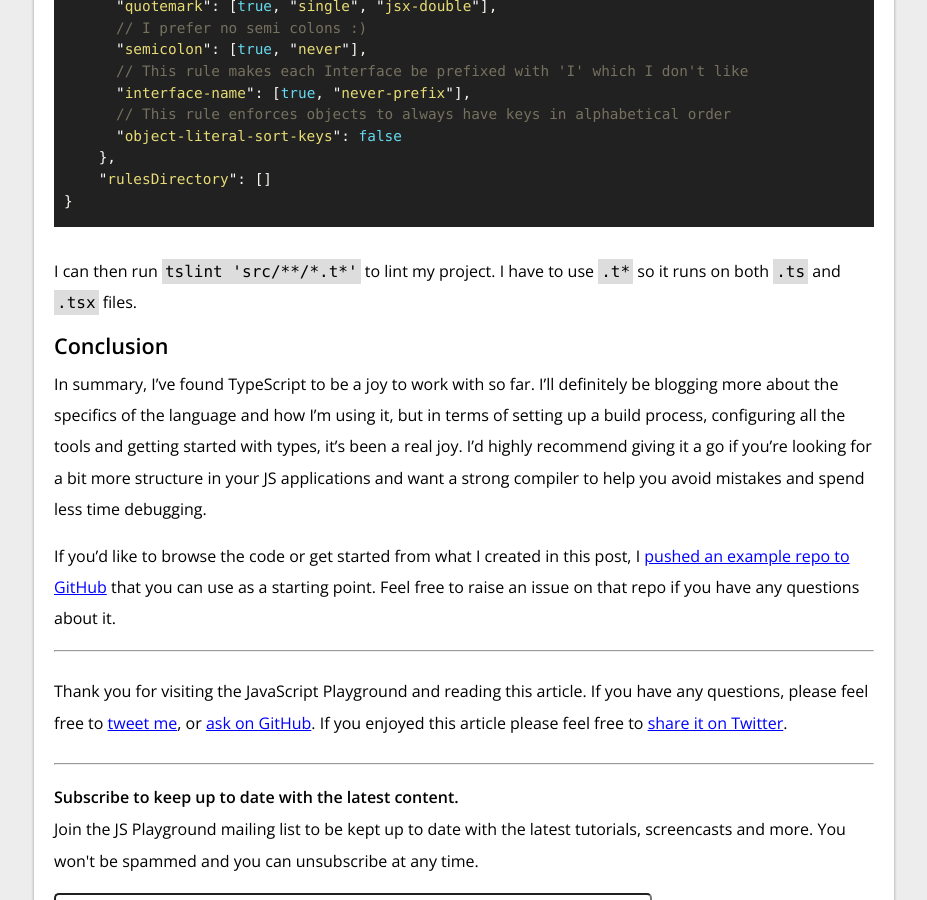
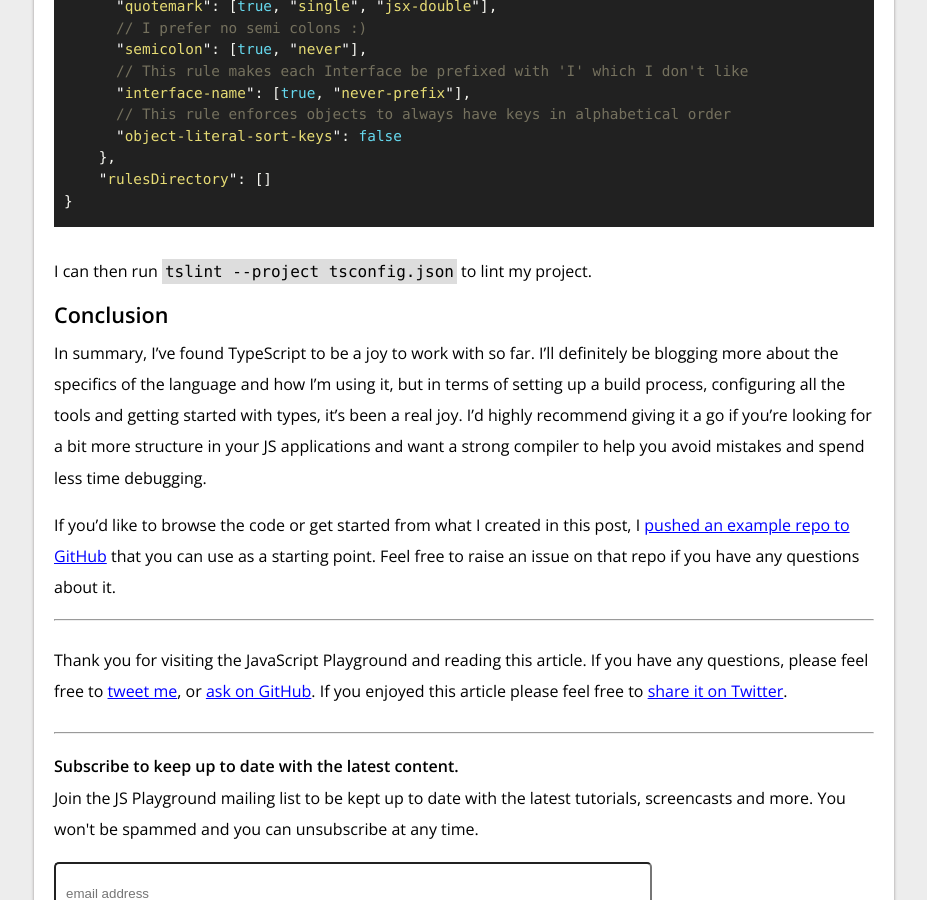
Before and after one commit to jackfranklin/javascriptplayground.com, a Jekyll site: the page built from _posts/2017-04-24-react-typescript.md, in a window 1280 px wide and 900 px high, scrolled down 8847 px. Shown: the whole window, without its empty margins (176-1103 px from the left). Built offline with Jekyll 4.4.1, drawn with Linux system fonts in a browser that asks for light colours; comment, search, counter and statistics services are not loaded; some of the changed text lies outside the part shown.

Commit message:
Different day and stuff

````diff
--- a/_posts/2017-04-25-react-typescript.md
+++ b/_posts/2017-04-24-react-typescript.md
@@ -312,7 +312,7 @@ You can configure TSLint via a `tslint.json` file and mine is below. I use both
 }
 ```
 
-I can then run `tslint 'src/**/*.t*'` to lint my project. I have to use `.t*` so it runs on both `.ts` and `.tsx` files.
+I can then run `tslint --project tsconfig.json` to lint my project.
 
 
 ## Conclusion
````
Also changed, not shown: other parts of _posts/2017-04-24-react-typescript.md (+1 -1 lines).
